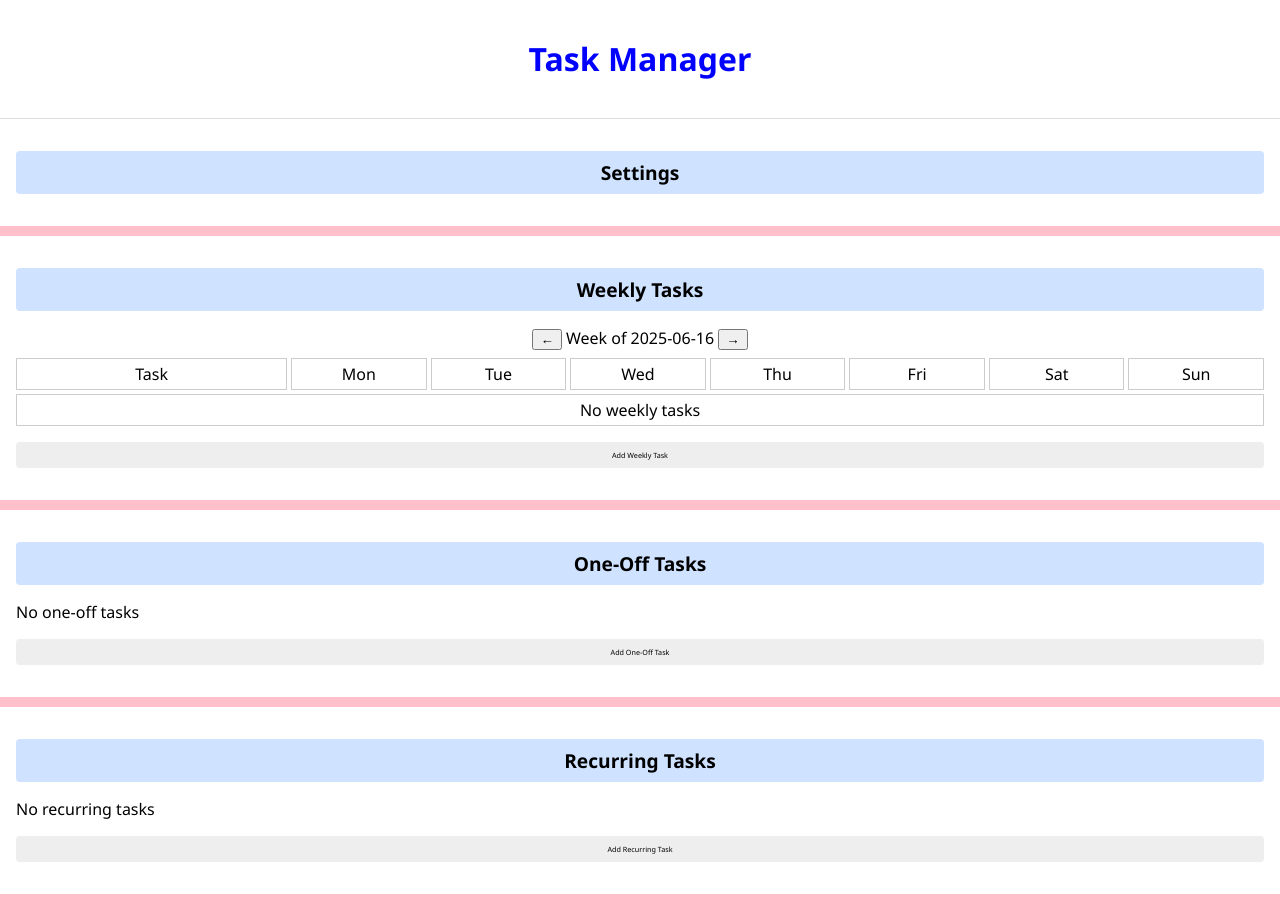
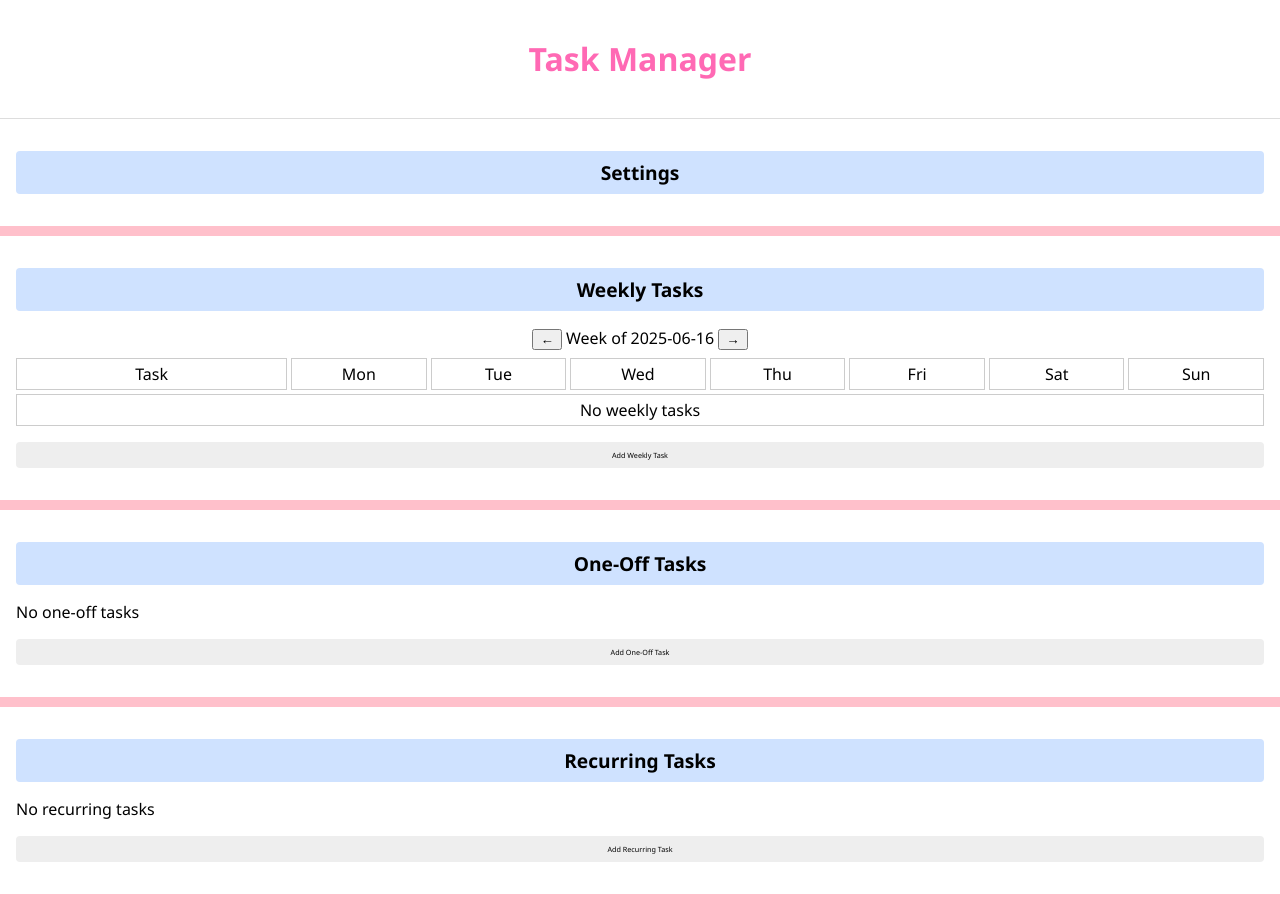
Before and after one commit to Rrh1999/ToDo, a website: page index.html in a window 1280 px wide. Drawn offline with Linux system fonts and the light colour scheme; no server answers.

Commit message:
Update index.html

```diff
--- a/index.html
+++ b/index.html
@@ -7,7 +7,7 @@
 body { font-family: 'Segoe UI', Tahoma, sans-serif; margin: 0; padding: 0; }
 header {
   background: #fff;
-  color: blue;
+  color: #ff69b4;
   padding: 1rem;
   text-align: center;
   border-bottom: 1px solid #ddd;
```
